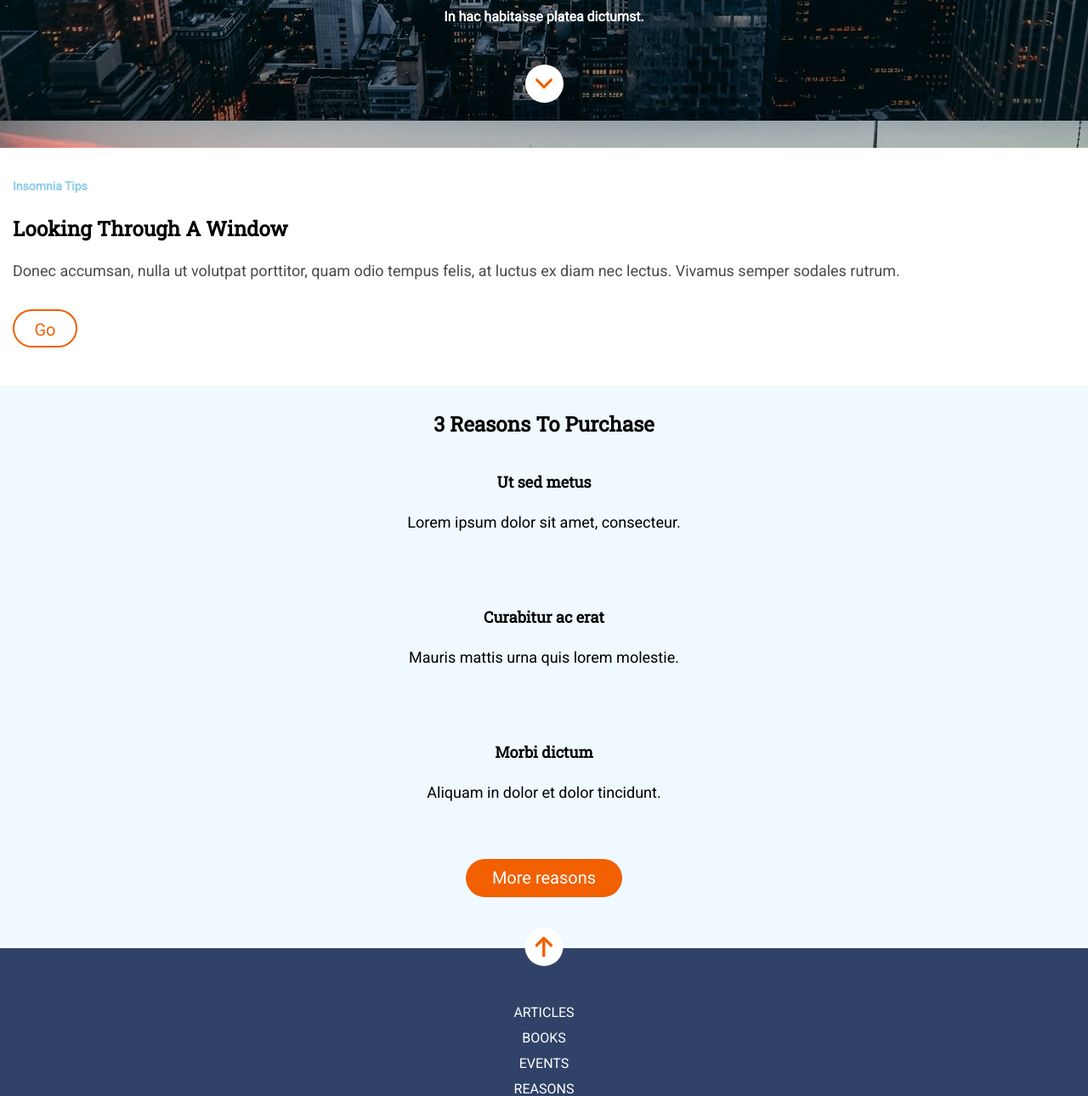
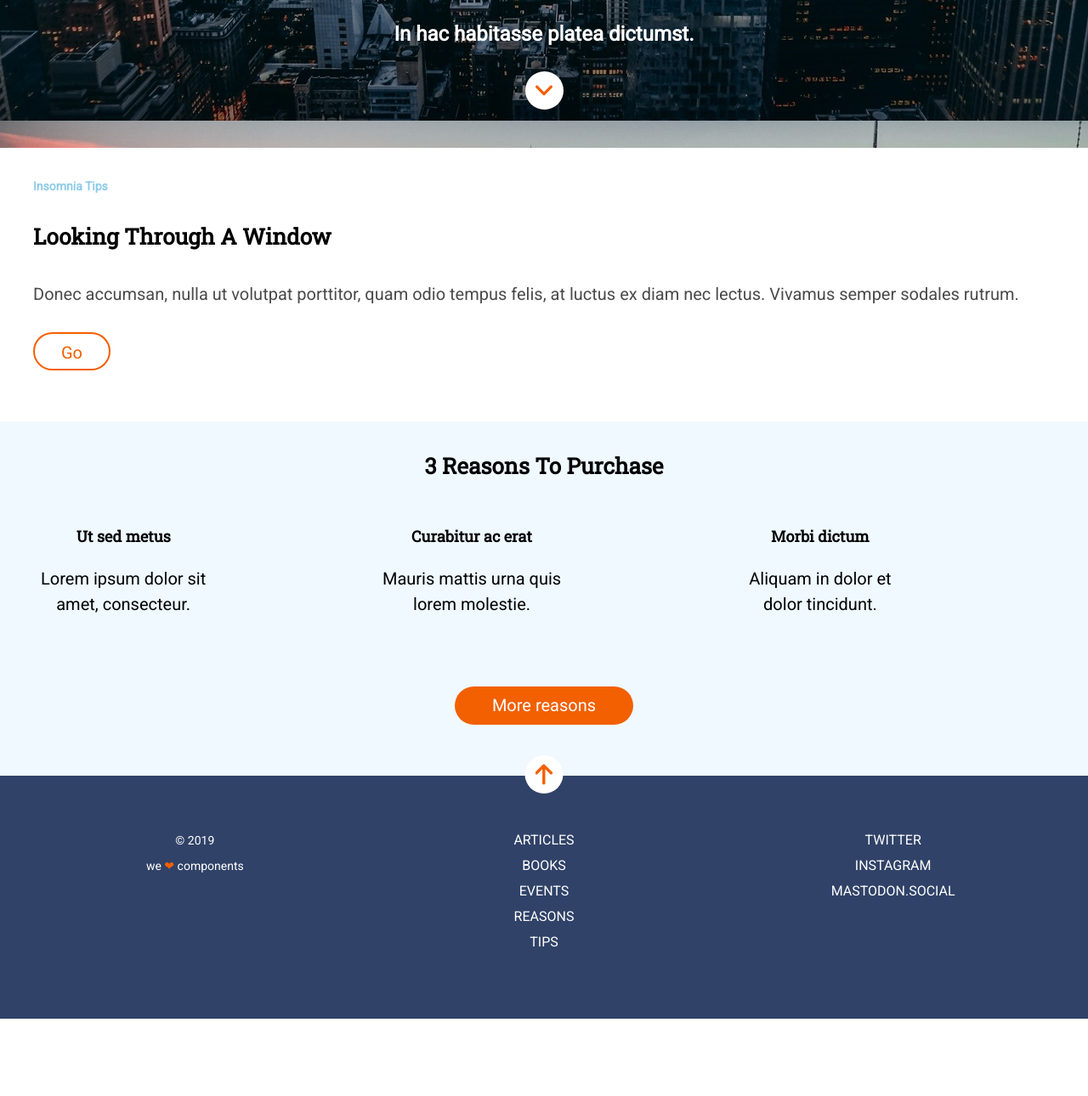
Before and after one commit to Adalab/f-m1-evaluacion-final-superanika, a website: page docs/index.html in a window 1280 px wide. Shown: the part 626-1916 px from the top of the page at 85% size. After the commit the page ends 1825 px from the top, so only its background shows below. Drawn offline with Linux system fonts and the light colour scheme.

Commit message:
set tablet t size

```diff
--- a/_src/assets/scss/layouts/_content.scss
+++ b/_src/assets/scss/layouts/_content.scss
@@ -1,5 +1,8 @@
 .main_content {
     padding: 0 15px;
+    @media all and (min-width: 768px) {
+        padding: 0 39px;
+    }
 }
 .content_small_subtitle {
     color: $color-lightblue;
@@ -10,11 +13,19 @@
 }
 .content_title {
     @include title-style();
+    @media all and (min-width: 768px) {
+        font-size: 26px;
+        line-height: 45px;
+    }
 }
 .content_text {
     @include text-style();
     color: #4a4a4a;
     margin: 15px 0 30px 0;
+    @media all and (min-width: 768px) {
+        font-size: 20px;
+        margin: 30px 0 30px 0;
+    }
 }
 .content_button {
     display: inline-block;
@@ -32,7 +43,10 @@
     font-weight: 500;
     text-align: center;
     line-height: 2.25;
-
+    @media all and (min-width: 768px) {
+        width: 91px;
+        margin-bottom: 60px;
+    }
 }
 .related_content {
     background-color: $color-superlightblue;
@@ -41,12 +55,21 @@
     flex-direction: column;
     justify-content: center;
     align-content: center;
+    @media all and (min-width: 768px) {
+        padding: 0 39px;
+
+    }
 }
 .related_content_title {
     margin-top: 0;
     padding-top: 30px;
     @include title-style();
     text-align: center;
+    @media all and (min-width: 768px) {
+        font-size: 26px;
+        line-height: 45px;
+        margin-bottom: 45px;
+    }
 }
 .related_content_wrapper {
     box-sizing: border-box;
@@ -55,13 +78,26 @@
     flex-direction: column;
     justify-content: center;
     align-content: center;
+    @media all and (min-width: 768px) {
+        display: grid;
+        grid-template-columns: 1fr 1fr 1fr;
+        grid-template-rows: 1fr 1fr;
+        grid-gap: 27.7px;
+        margin:0;
+    }
 }
 .cont_subtitle {
     @include subtitle-style();
+    @media all and (min-width: 768px) {
+        margin-top: 0;
+    }
 }
 .related_text {
     @include text-style();
     text-align: center;
+    @media all and (min-width: 768px) {
+        font-size: 20px;
+    }
 }
 .related_content_button {
     width: 184px;
@@ -77,7 +113,30 @@
     font-weight: 500;
     margin-bottom: 60px;
     align-self: center;
+    @media all and (min-width: 768px) {
+        margin: 30px auto 60px;
+        width: 210px;
+        grid-column: 2/3;
+        grid-row: 2/3;
+
+    }
 }
 .cont_common {
     margin-bottom: 45px;
+    @media all and (min-width: 768px) {
+        width: 212.3px;
+        margin: 0;
+    }
 }
+
+@media all and (min-width: 768px) {
+    .cont_1 {
+        grid-column: 1/2;
+    }
+    .cont_2 {
+        grid-column: 2/3;
+    }
+    .cont_3 {
+        grid-column: 3/4;
+    }
+}
--- a/_src/assets/scss/layouts/_footer.scss
+++ b/_src/assets/scss/layouts/_footer.scss
@@ -19,13 +19,24 @@
     flex-direction: column;
     justify-content: center;
     align-content: center;
+    box-sizing: border-box;
+    @media all and (min-width: 768px) {
+        padding: 0 39px 45px;
+    }
+
 }
 
 .menu_link {
     @include link-style();
+    @media all and (min-width: 768px) {
+        grid-column: 2/3;
+    }
 }
 .social_link {
     @include link-style();
+    @media all and (min-width: 768px) {
+        grid-column: 3/4;
+    }
 }
 .menu_common {
     padding: 0;
@@ -36,6 +47,10 @@
 .copy {
     @include footer-text();
     margin: 30px 0 0 0;
+    @media all and (min-width: 768px) {
+        margin: 0;
+    }
+
 }
 .claim {
     @include footer-text();
@@ -45,3 +60,17 @@
     font-size: 14px;
     color: $color-orange;
 }
+
+@media all and (min-width: 768px) {
+    .footer_nav {
+        display: grid;
+        grid-template-columns: 1fr 1fr 1fr;
+        grid-template-rows: 1fr;
+        grid-gap: 30px;
+    }
+    .footer_text {
+            grid-column: 1/2;
+            grid-row: 1/1;
+            margin-top: 16px;
+    }
+}
--- a/_src/assets/scss/layouts/_hero.scss
+++ b/_src/assets/scss/layouts/_hero.scss
@@ -15,17 +15,24 @@
     text-align: center;
     font-size: 42px;
     line-height: 55px;
+    margin-bottom: 10px;
     width: 290px;
-    height: 110px;
-    margin-bottom: 10px;
+    @media all and (min-width: 768px){
+        font-size: 80px;
+        line-height: 106px;
+        width: 690px;
+        margin-bottom: 20px;
+    }
 }
 .hero_subtitle {
     font-family: "Roboto", sans-serif;
     font-size: 16px;
     text-align: center;
-    width: 290px;
-    height: 21px;
     margin-bottom: 45px;
+    @media all and (min-width: 768px){
+        font-size: 24px;
+        margin-bottom: 30px;
+    }
 }
 .hero_scroll {
     background-color: $color-white;
@@ -36,4 +43,7 @@
     display: flex;
     justify-content: center;
     align-content: center;
+    @media all and (min-width: 768px){
+        margin-bottom: 45px;
+    }
 }
--- a/docs/index.html
+++ b/docs/index.html
@@ -82,8 +82,10 @@
                             <li class="social_link">instagram</li>
                             <li class="social_link">mastodon.social</li>
                         </ul>
-                        <p class="copy">© 2019</p>
-                        <p class="claim">we <span class="heart">❤</span> components</p>
+                        <div class="footer_text">
+                            <p class="copy">© 2019</p>
+                            <p class="claim">we <span class="heart">❤</span> components</p>
+                        </div>
                     </nav>
                 </div>
             </footer>
```
Also changed, not shown: _src/templates/partials/_footer.html (+4 -4 lines), docs/assets/css/main.css.
